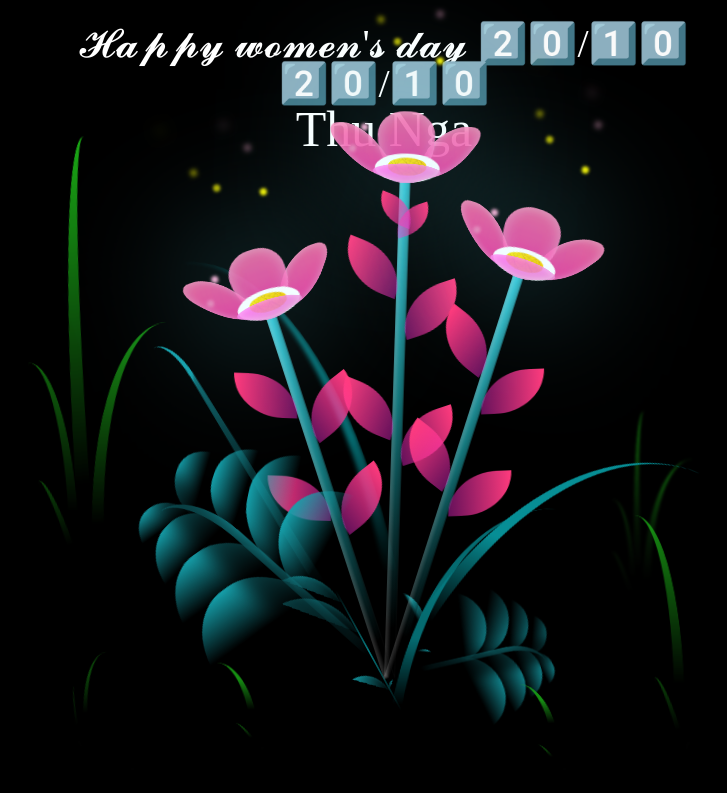
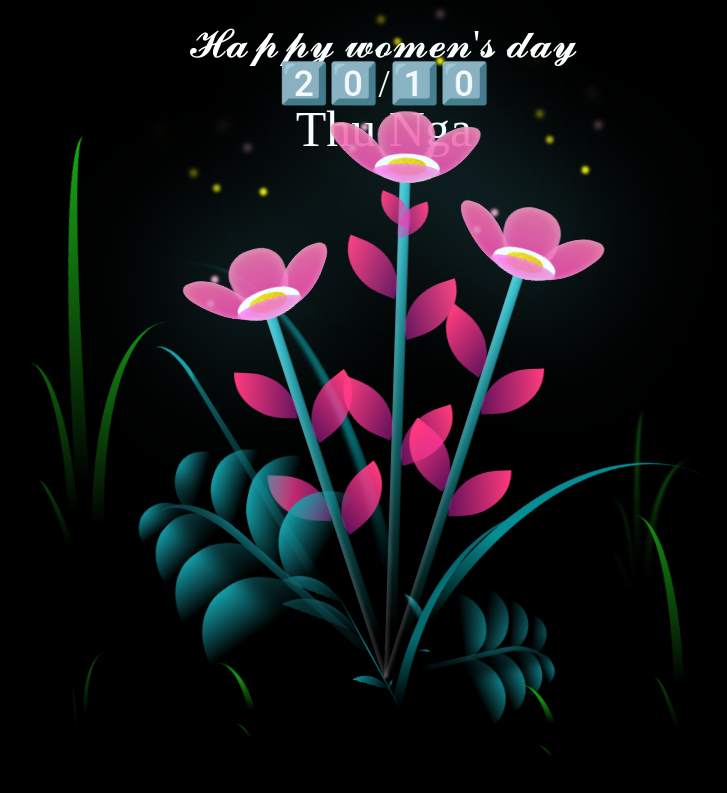
Before and after one commit to GitTuNguyen/FlowerHTML, a plain HTML site: page index.html in a window 1280 px wide. Shown: the whole page, without its empty margins (256-983 px from the left). Drawn offline with Linux system fonts and the light colour scheme.

Commit message:
change text

```diff
--- a/index.html
+++ b/index.html
@@ -10,7 +10,7 @@
 
 <body class="not-loaded">
     <div class="night"></div>
-    <div class="happy-woman-day">𝓗𝓪𝓹𝓹𝔂 𝔀𝓸𝓶𝓮𝓷'𝓼 𝓭𝓪𝔂 2️⃣0️⃣/1️⃣0️⃣</div>
+    <div class="happy-woman-day">𝓗𝓪𝓹𝓹𝔂 𝔀𝓸𝓶𝓮𝓷'𝓼 𝓭𝓪𝔂</div>
     <div class="happy-woman-day-day">2️⃣0️⃣/1️⃣0️⃣</div>
     <div class="happy-woman-day-name">Thu Nga</div>
     <div class="flowers">
```
